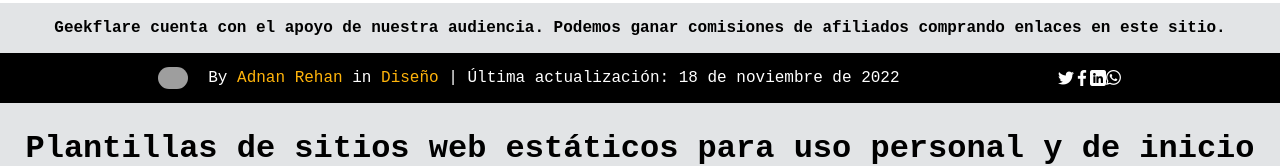
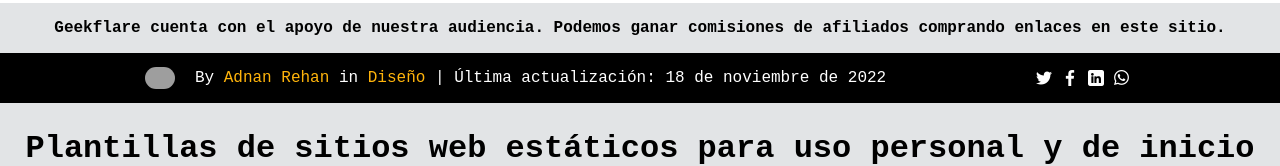
Before and after one commit to DavidTejada27/Geekflare-imitation, a plain HTML site: page index.html in a window 1280 px wide. Shown: the part 198-364 px from the top of the page. Drawn offline with Linux system fonts and the light colour scheme; grey boxes are pictures that could not be loaded.

Commit message:
Section-header rightside add margin

```diff
--- a/style.css
+++ b/style.css
@@ -68,6 +68,9 @@
     color: white;
 }
 
+.rightside > img{
+    margin: 0 5px;
+}
 .section-start{
     display: flex;
     flex-direction: column;
```
